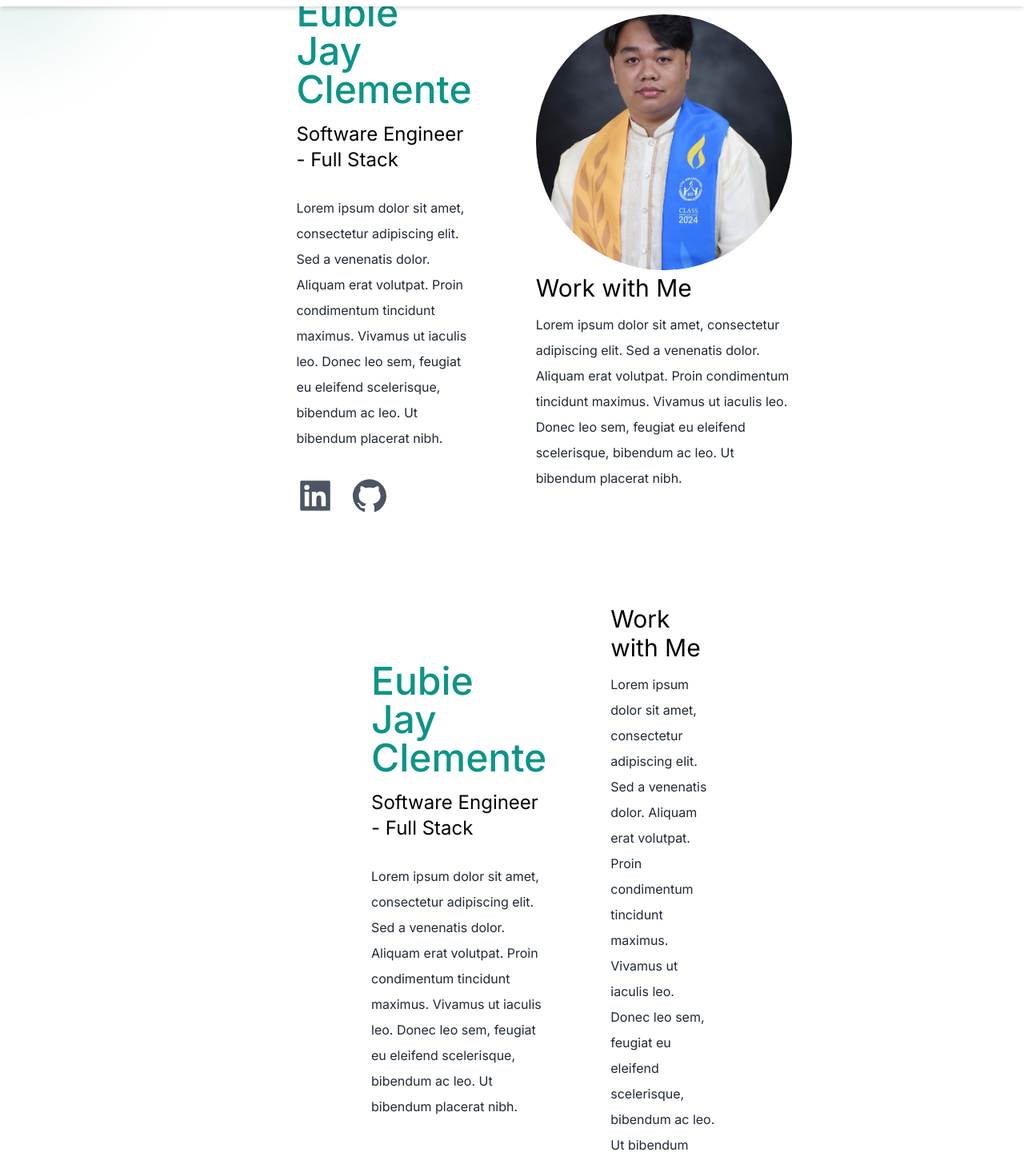
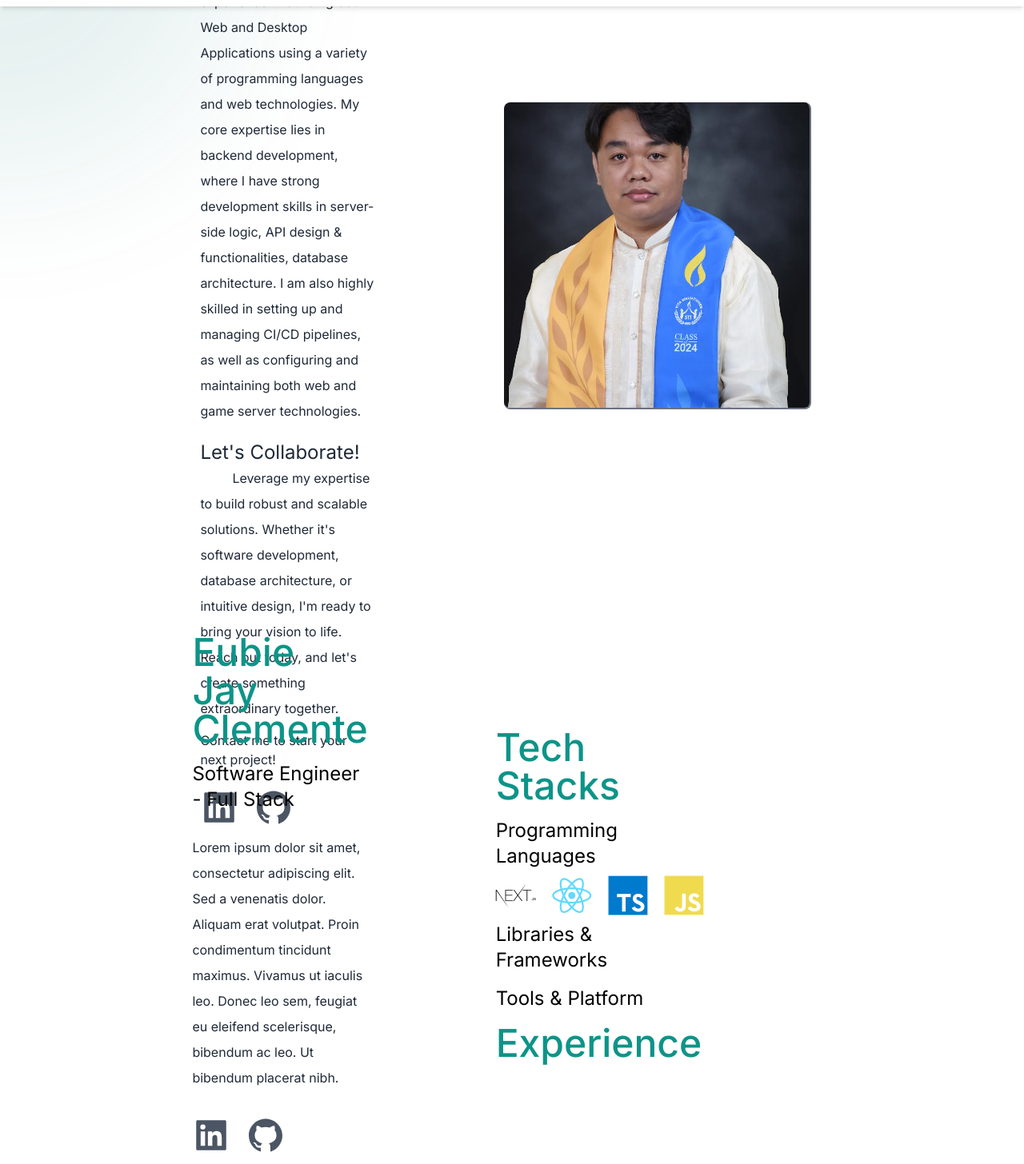
Before and after one commit to eksqtr/my-personal-website-react, a Next.js app: page / in a window 1280 px wide. Shown: the part 80-1536 px from the top of the page at 80% size. Built offline with nearby package versions, Linux system fonts and the light colour scheme.

Commit message:
changes about about/tech information and design (save point)

```diff
--- a/src/app/components/aboutsection/about.tsx
+++ b/src/app/components/aboutsection/about.tsx
@@ -9,34 +9,34 @@ type AboutProp = {
 
 export const AboutSection = (prop: AboutProp) => {
     return (
-        <section ref={prop.sectionRef} className="md:px-80 sm:px-10 flex justify-center items-center flex-col md:flex-row px-20 md:h-screen opacity-0" id="about">
+        <section ref={prop.sectionRef} className="lg:px-80 sm:px-10 flex justify-center items-center flex-col lg:flex-row px-20 lg:h-screen opacity-0" id="about">
             {/* Left Side */}
-            <div className="p-20 text-center md:text-left">
+            <div className="lg:pt-20 md:pr-20 lg:pl-16 sm:pt-20 text-center md:text-left">
                 <h2 className="text-5xl py-2 text-teal-600 font-medium">Eubie Jay Clemente</h2>
                 <h3 className="text-2xl py-2 dark:text-gray-300">Software Engineer - Full Stack</h3>
                 <p className="text-md py-5 leading-8 text-gray-800 dark:text-gray-400">
-                        Lorem ipsum dolor sit amet, consectetur adipiscing elit. Sed a venenatis dolor.
-                        Aliquam erat volutpat. Proin condimentum tincidunt maximus. Vivamus ut iaculis leo.
-                        Donec leo sem, feugiat eu eleifend scelerisque, bibendum ac leo. Ut bibendum placerat nibh.
+                    I am a dedicated Software Developer with extensive experience in building both Web and Desktop Applications using a variety of programming languages and web technologies.
+                    My core expertise lies in backend development, where I have strong development skills in server-side logic, API design & functionalities, database architecture.
+                    I am also highly skilled in setting up and managing CI/CD pipelines, as well as configuring and maintaining both web and game server technologies.
                 </p>
-                <div className="text-5xl flex justify-center md:justify-start gap-5 py-3 text-gray-600">
-                        <a href="https://www.linkedin.com/in/clemente-eubiejay/" className="ease-in-out duration-300 hover:scale-125 dark:text-gray-200"><AiFillLinkedin/></a>
-                        <a href="https://github.com/eksqtr" className="ease-in-out duration-300 hover:scale-125 dark:text-gray-200"><AiFillGithub /></a>
+                <p className="text-2xl text-gray-800 dark:text-gray-400">Let's Collaborate!</p>
+                <p className="text-md text-gray-800 dark:text-gray-400 leading-8">
+                    <a href="#contact-me">
+                        <span className="md:ml-10">Leverage my expertise</span> to build robust and scalable solutions. Whether it's software development, database architecture, or intuitive design,
+                        I'm ready to bring your vision to life. Reach out today, and let's create something extraordinary together.
+                    </a>
+                </p>
+                <p className="text-md text-gray-800 dark:text-gray-400 mt-3">Contact me to start your next project!</p>
+                <div className="text-5xl flex justify-center md:justify-start gap-5 md:py-6  text-gray-600">
+                    <a href="https://www.linkedin.com/in/clemente-eubiejay/" className="ease-in-out duration-300 hover:scale-125 dark:text-gray-200"><AiFillLinkedin/></a>
+                    <a href="https://github.com/eksqtr" className="ease-in-out duration-300 hover:scale-125 dark:text-gray-200"><AiFillGithub /></a>
                 </div>
             </div>
 
             {/* Right Side */}
-            <div className="">
-                <div className="relative w-80 h-80 mt-10 mx-auto md:mt-0 overflow-hidden rounded-full">
+            <div className="p-20">
+                <div className="relative w-96 h-96 mt-10 mx-auto md:mt-0 overflow-hidden rounded-lg border-gray-500 dark:border-teal-400 border-b-2 border-r-2">
                     <Image src={ejc} alt="me" fill style={{objectFit: "cover"}} />
-                </div>
-                <div>
-                    <h3 className="text-3xl py-1 dark:text-gray-300">Work with Me</h3>
-                    <p className="text-md py-2 leading-8 text-gray-800 dark:text-gray-400">
-                            Lorem ipsum dolor sit amet, consectetur adipiscing elit. Sed a venenatis dolor.
-                            Aliquam erat volutpat. Proin condimentum tincidunt maximus. Vivamus ut iaculis leo.
-                            Donec leo sem, feugiat eu eleifend scelerisque, bibendum ac leo. Ut bibendum placerat nibh.
-                    </p>
                 </div>
             </div>
         </section>
--- a/src/app/components/navigation/navbar.tsx
+++ b/src/app/components/navigation/navbar.tsx
@@ -58,7 +58,7 @@ const NavigationBar = (props: NavigationProps) => {
 
 
   return (
-    <nav className="py-5 flex justify-between shadow-md md:px-96 sm:px-10 fixed w-full top-0 bg-white dark:bg-gray-800 z-10">
+    <nav className="py-5 flex justify-between shadow-md min-[1025px]:px-96 sm:px-10 fixed w-full top-0 bg-white dark:bg-gray-800 z-10">
         <h1 className="text-4xl text-gray-500 dark:text-gray-300">DEV.ejc</h1>
         <ul className="flex items-center gap-6 text-md">
 
--- a/src/app/components/techsection/tech.tsx
+++ b/src/app/components/techsection/tech.tsx
@@ -1,4 +1,6 @@
 import { RefObject  } from "react";
+import { AiFillLinkedin, AiFillGithub } from 'react-icons/ai';
+import Image from "next/image";
 
 type TechProps = {
     sectionRef: RefObject<HTMLElement>
@@ -8,8 +10,7 @@ export const TechSection =  (props: TechProps) => {
 
     return (
         <section ref={props.sectionRef} className="md:px-96 sm:px-10 flex justify-center items-center flex-col md:flex-row md:h-screen opacity-0" id="tech-stack">
-            {/* Left Side */}
-            <div className="p-20 text-center md:text-left">
+            <div className="text-center md:text-left">
                 <h2 className="text-5xl py-2 text-teal-600 font-medium">Eubie Jay Clemente</h2>
                 <h3 className="text-2xl py-2 dark:text-gray-300">Software Engineer - Full Stack</h3>
                 <p className="text-md py-5 leading-8 text-gray-800 dark:text-gray-400">
@@ -17,20 +18,37 @@ export const TechSection =  (props: TechProps) => {
                         Aliquam erat volutpat. Proin condimentum tincidunt maximus. Vivamus ut iaculis leo.
                         Donec leo sem, feugiat eu eleifend scelerisque, bibendum ac leo. Ut bibendum placerat nibh.
                 </p>
+                <div className="text-5xl flex justify-center md:justify-start gap-5 py-3 text-gray-600">
+                        <a href="https://www.linkedin.com/in/clemente-eubiejay/" className="ease-in-out duration-300 hover:scale-125 dark:text-gray-200"><AiFillLinkedin/></a>
+                        <a href="https://github.com/eksqtr" className="ease-in-out duration-300 hover:scale-125 dark:text-gray-200"><AiFillGithub /></a>
+                </div>
+            </div>
+            {/* Left Side */}
+            <div className="px-40">
+            <div className="text-center md:text-left">
+                <h2 className="text-5xl py-2 text-teal-600 font-medium">Tech Stacks</h2>
+                <h4 className="text-2xl py-2 dark:text-gray-300">Programming Languages</h4>
+                <div className="flex items-center gap-5">
+                    <i className="devicon-nextjs-original-wordmark dark:text-white" style={{ fontSize: '50px' }}></i>
+                    <i className="devicon-react-original colored dark:text-white" style={{ fontSize: '50px'  }}></i>
+                    <i className="devicon-typescript-plain colored" style={{ fontSize: '50px'  }}></i>
+                    <i className="devicon-javascript-plain colored" style={{ fontSize: '50px'  }}></i>
+                </div>
+                <h4 className="text-2xl py-2 dark:text-gray-300">Libraries & Frameworks</h4>
+
+                <h4 className="text-2xl py-2 dark:text-gray-300">Tools & Platform</h4>
 
             </div>
 
-            {/* Right Side */}
-            <div className="">
-                <div>
-                    <h3 className="text-3xl py-1 dark:text-gray-300">Work with Me</h3>
-                    <p className="text-md py-2 leading-8 text-gray-800 dark:text-gray-400">
-                            Lorem ipsum dolor sit amet, consectetur adipiscing elit. Sed a venenatis dolor.
-                            Aliquam erat volutpat. Proin condimentum tincidunt maximus. Vivamus ut iaculis leo.
-                            Donec leo sem, feugiat eu eleifend scelerisque, bibendum ac leo. Ut bibendum placerat nibh.
-                    </p>
-                </div>
+             {/* Right Side */}
+            <div className="text-center md:text-left">
+                <h2 className="text-5xl py-2 text-teal-600 font-medium">Experience</h2>
+
+
             </div>
+            </div>
+
+
         </section>
     )
 }
--- a/src/app/components/utilities/mousecirclehover.tsx
+++ b/src/app/components/utilities/mousecirclehover.tsx
@@ -18,13 +18,13 @@ export const MouseHoverCircle = () => {
         <div
             className="fixed rounded-full bg-teal-700 dark:bg-gray-400 opacity-10 transition-transform ease-in-out"
             style={{
-                width: '300px',
-                height: '300px',
+                width: '600px',
+                height: '600px',
                 top: position.y  + 'px',
                 left: position.x  + 'px',
                 transform: 'translate(-50%, -50%)',
                 zIndex: 0,
-                filter: 'blur(50px)',
+                filter: 'blur(100px)',
             }}
         ></div>
     )
--- a/src/app/globals.css
+++ b/src/app/globals.css
@@ -44,7 +44,7 @@
   transform: translate(-50%, -50%) scale(1.5);
 }
 
-
+@import url("https://cdn.jsdelivr.net/gh/devicons/devicon@latest/devicon.min.css");
 
 /*
 :root {
--- a/src/app/layout.tsx
+++ b/src/app/layout.tsx
@@ -16,6 +16,14 @@ export default function RootLayout({
 }>) {
   return (
     <html lang="en">
+      <head>
+        {/* Include the Devicons CSS */}
+        <link
+          rel="stylesheet"
+          type="text/css"
+          href="https://cdn.jsdelivr.net/gh/devicons/devicon@latest/devicon.min.css"
+        />
+      </head>
       <body className={inter.className} suppressHydrationWarning={true}>{children}</body>
     </html>
   );
--- a/tailwind.config.js
+++ b/tailwind.config.js
@@ -24,7 +24,8 @@ module.exports = {
       animation: {
           fadeIn: 'fadeIn 1.2s ease-in-out forwards',
           fadeOut: 'fadeOut 1.2s ease-in-out forwards',
-      },},
+      },
+    },
   },
   plugins: [],
 }
```
